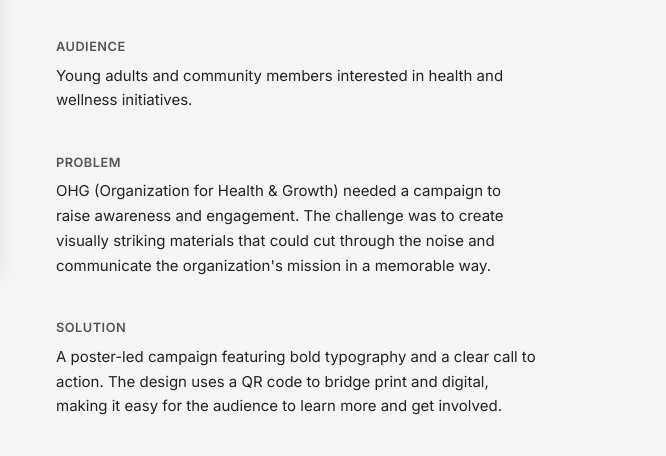
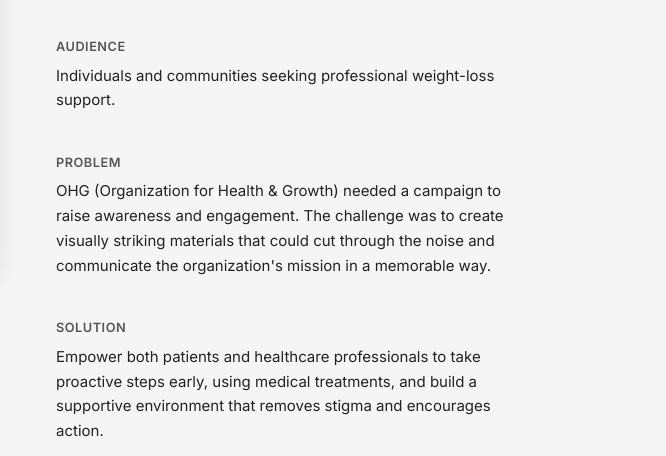
Before and after one commit to KAILER1/malachipatton, a website: page projects/advertising/ohg.html in a window 1280 px wide. Shown: the part 252-708 px from the top of the page, 614-1280 px from the left. Drawn offline with nearby package versions, Linux system fonts and the light colour scheme.

Commit message:
Update ohg.html

```diff
--- a/projects/advertising/ohg.html
+++ b/projects/advertising/ohg.html
@@ -38,7 +38,7 @@
       <div class="detail-block">
         <div class="detail-label">Audience</div>
         <div class="detail-content">
-          <p>Young adults and community members interested in health and wellness initiatives.</p>
+          <p>Individuals and communities seeking professional weight-loss support.</p>
         </div>
       </div>
       <div class="detail-block">
@@ -50,7 +50,8 @@
       <div class="detail-block">
         <div class="detail-label">Solution</div>
         <div class="detail-content">
-          <p>A poster-led campaign featuring bold typography and a clear call to action. The design uses a QR code to bridge print and digital, making it easy for the audience to learn more and get involved.</p>
+          <p>Empower both patients and healthcare professionals to take proactive steps early, using medical treatments, and build a supportive environment that removes stigma and encourages action.
+</p>
         </div>
       </div>
       <div class="detail-block">
```
